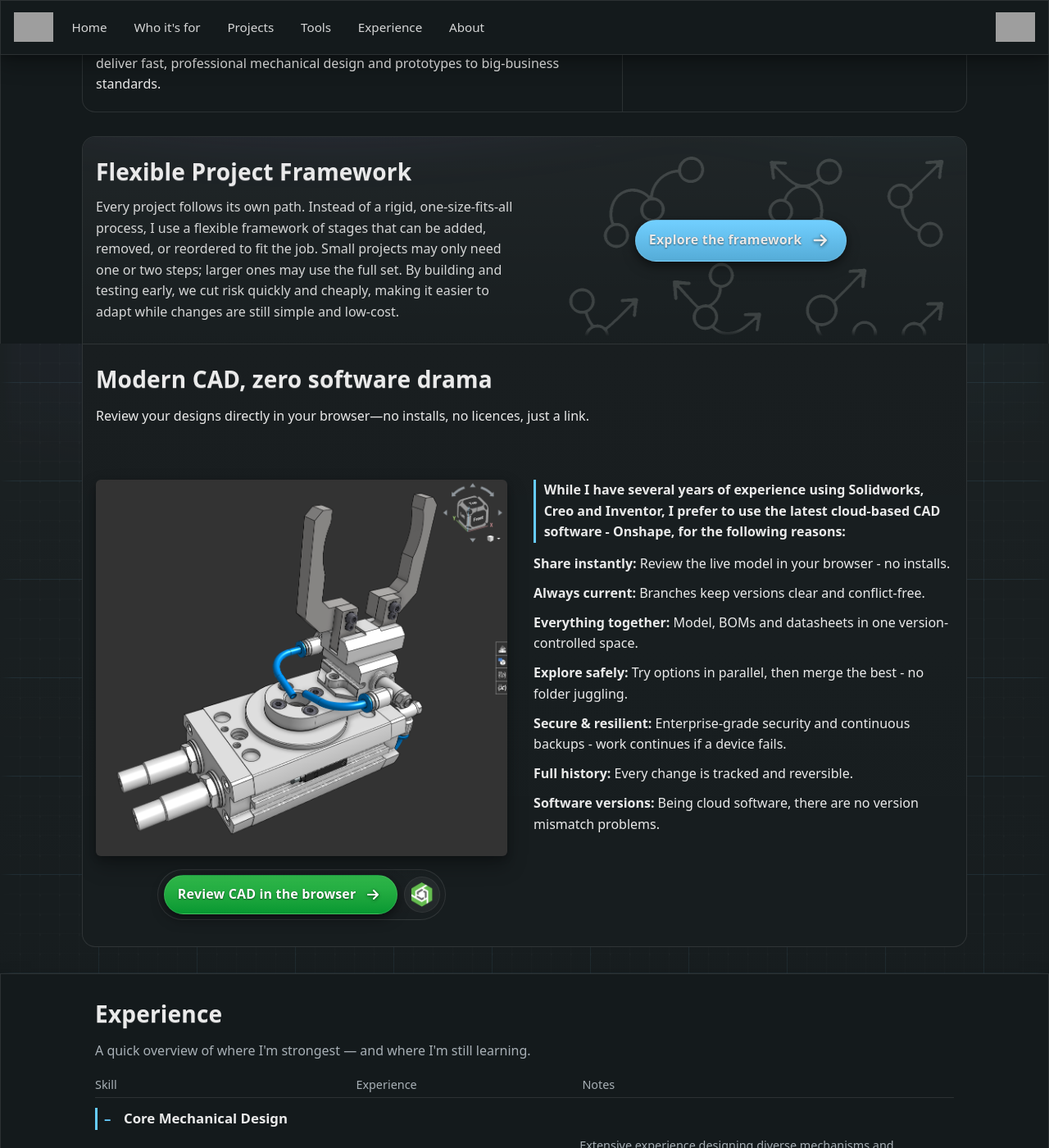
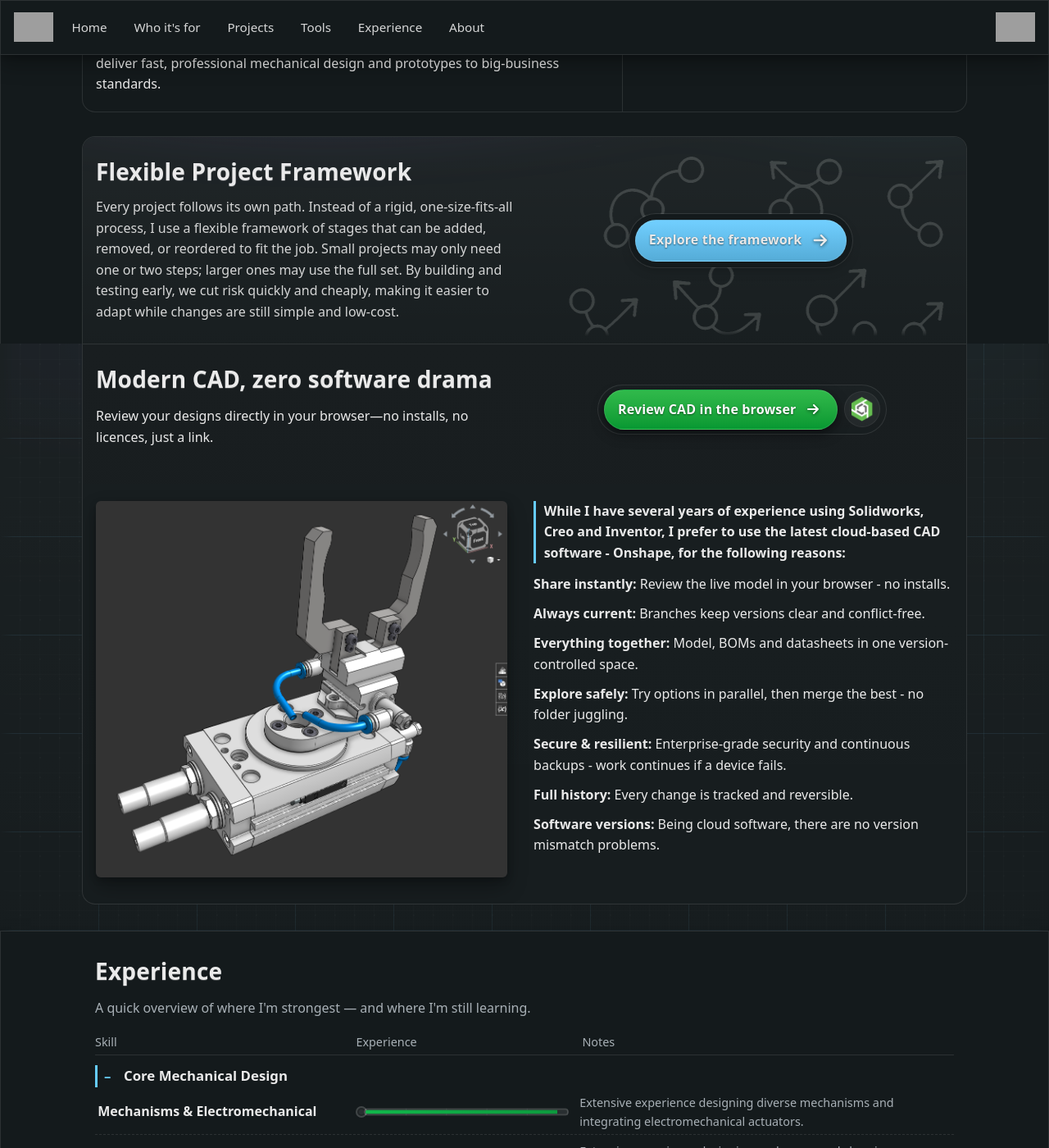
Before and after one commit to JamesAIzzard/jamesaizzard.github.io, a Jekyll site: the page built from index.html, in a window 1280 px wide and 1400 px high, scrolled down 1398 px. Shown: the whole window at 82% size. Built offline with Jekyll 4.4.1, drawn with Linux system fonts in a browser that asks for light colours; some web fonts are replaced; grey boxes are pictures that could not be loaded.

Commit message:
Refactor layout and styles for Modern CAD and Flexible Project Framework sections for improved design consistency

```diff
--- a/_sass/components/_flexible_framework.scss
+++ b/_sass/components/_flexible_framework.scss
@@ -151,7 +151,11 @@
   }
 }
 
-#project-types .fp-cta { display: flex; margin: 0; justify-content: center; align-items: center; }
+#project-types .fp-cta { display: flex; margin: 0; justify-content: flex-start; align-items: center; }
+@media (min-width: 900px) {
+  /* Center the button within the RHS area, while the container stays stretched for the background */
+  #project-types .fp-cta { justify-content: center; }
+}
 
 #project-types .fp-arrow-link { @extend .btn-pill; }
 
--- a/_sass/components/_modern_cad.scss
+++ b/_sass/components/_modern_cad.scss
@@ -1,15 +1,17 @@
 /* Modern CAD section */
 
-/* Header: title/subtitle on left, logo on right */
+/* Header: stack on mobile; two-column (headings | actions) on desktop */
 #onshape-header {
     display: grid;
     grid-template-columns: 1fr;
-    grid-template-areas: 'headings';
+    grid-template-areas:
+        'headings'
+        'actions';
     align-items: center;
     gap: clamp(0.6rem, 1.6vw, 1rem);
 }
 .onshape-headings { grid-area: headings; }
-#onshape-header .onshape-actions { display: none; }
+#onshape-header .onshape-actions { grid-area: actions; display: inline-flex; justify-self: start; }
 
 .onshape-headings {
     display: grid;
@@ -72,23 +74,22 @@
 }
 
 @media (min-width: 900px) {
-    /* Desktop: grid layout to place actions under image */
+    /* Desktop: figure left, copy right; actions live in header on the right */
     #onshape-stage {
         display: grid;
         grid-template-columns: min(42%, 520px) 1fr;
-        grid-template-rows: auto auto;
         grid-template-areas:
-            'figure copy'
-            'actions copy';
+            'figure copy';
         align-items: start;
         column-gap: 2rem;
         row-gap: 1rem;
     }
 
     #onshape-header {
-        grid-template-columns: 1fr;
-        grid-template-areas: 'headings';
+        grid-template-columns: 1fr 1fr;
+        grid-template-areas: 'headings actions';
     }
+    #onshape-header .onshape-actions { justify-self: center; align-self: center; }
 }
 
 #onshape-copy {
@@ -125,8 +126,8 @@
     #onshape-copy { grid-area: copy; }
 }
 
-/* Actions sit under the image */
-#onshape-stage .onshape-actions { grid-area: actions; }
+/* Actions are rendered in the header (hidden under the image on stage) */
+#onshape-stage .onshape-actions { display: none; }
 
 #onshape-visual img {
     display: block;
@@ -201,18 +202,18 @@
   padding-inline: var(--rail-gutter);
 }
 
-/* Overrides: left-align header, actions under image, larger figure, tighter pill end */
-#onshape-header { grid-template-areas: 'headings'; }
-#onshape-header .onshape-actions { display: none; }
+/* Overrides: ensure header shows actions; keep actions in header, not under image */
+@media (max-width: 899px) {
+  #onshape-header { grid-template-areas: 'headings' 'actions'; grid-template-columns: 1fr; }
+  #onshape-header .onshape-actions { display: inline-flex; justify-self: start; }
+}
 
 @media (min-width: 900px) {
   #onshape-stage {
     display: grid;
     grid-template-columns: minmax(460px, 48%) 1fr;
-    grid-template-rows: auto auto;
     grid-template-areas:
-      'figure copy'
-      'actions copy';
+      'figure copy';
     align-items: start;
     column-gap: 2rem;
     row-gap: 1rem;
@@ -221,8 +222,8 @@
   #onshape-copy { grid-area: copy; }
 }
 
-#onshape-stage .onshape-actions { grid-area: actions; justify-self: center; align-self: start; }
-.onshape-actions { gap: 0.5rem; padding: 0.35rem 0.4rem 0.35rem 0.45rem; margin-inline: auto; }
+#onshape-stage .onshape-actions { display: none; }
+.onshape-actions { gap: 0.5rem; padding: 0.35rem 0.45rem; margin-inline: 0; }
 .onshape-actions #onshape-logo { margin-right: 0; }
 
 @media (min-width: 900px) {
--- a/_sass/components/_style.scss
+++ b/_sass/components/_style.scss
@@ -330,8 +330,15 @@
   padding: 0.65rem 1rem;
   border-radius: 999px;
   text-decoration: none;
-  box-shadow: 0 6px 16px rgba(0,0,0,0.35), 0 2px 6px rgba(0,0,0,0.28);
+  /* Outer ring (panel fill + 1px edge) drawn outside the pill, plus regular drop shadows */
+  box-shadow:
+    0 0 0 7px var(--panel),
+    0 0 0 8px var(--panel-edge),
+    0 6px 16px rgba(0,0,0,0.35),
+    0 2px 6px rgba(0,0,0,0.28);
   transition: transform 120ms ease, box-shadow 120ms ease, filter 120ms ease;
+  position: relative;
+  z-index: 0;
 }
 .btn-pill:hover { transform: translateY(-1px); }
 .btn-pill:active { transform: translateY(0); filter: brightness(0.98); }
@@ -360,3 +367,8 @@
 .btn--accent-2:hover svg {
   transform: translateX(3px);
 }
+
+/* Avoid double ring when a pill lives inside the Onshape pill wrapper */
+.onshape-actions .btn-pill {
+  box-shadow: 0 6px 16px rgba(0,0,0,0.35), 0 2px 6px rgba(0,0,0,0.28);
+}
```
